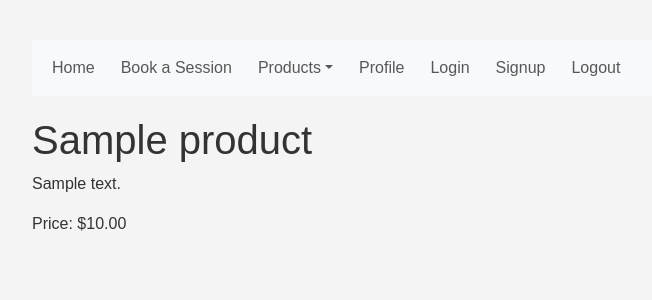
After one commit to bizboz1981/ferocious-fitness, a Django app: page /products/1/ in a window 1280 px wide. The commit adds this page. Shown: the top 300 px of the page, without its empty margins (8-660 px from the left). Run offline with Django 5.2, Linux system fonts and the light colour scheme; tables that the repository leaves empty hold one stand-in row (values such as "Sample post").

Commit message:
feat: add product list and detail templates and update navigation links

```diff
--- /dev/null
+++ b/ferociousfitness/products/templates/products/product_detail.html
@@ -0,0 +1,7 @@
+{% extends "users/base.html" %}
+{% block title %}{{ product.name }}{% endblock title %}
+{% block content %}
+<h1>{{ product.name }}</h1>
+<p>{{ product.description }}</p>
+<p>Price: ${{ product.price }}</p>
+{% endblock content %}
--- a/ferociousfitness/users/templates/users/base.html
+++ b/ferociousfitness/users/templates/users/base.html
@@ -46,11 +46,12 @@
                 <li class="nav-item"><a class="nav-link" href="{% url 'index' %}">Home</a></li>
                 <li class="nav-item"><a class="nav-link" href="{% url 'booking_page' %}">Book a Session</a></li>
                 <li class="nav-item dropdown">
-                    <a class="nav-link dropdown-toggle" href="#" id="productsDropdown" role="button" data-bs-toggle="dropdown" aria-expanded="false">Products</a>
+                    <a class="nav-link dropdown-toggle" href="{% url 'product_list' %}" id="productsDropdown" role="button" data-bs-toggle="dropdown" aria-expanded="false">Products</a>
                     <ul class="dropdown-menu" aria-labelledby="productsDropdown">
-                        <li><a class="dropdown-item" href="#">Supplements</a></li>
-                        <li><a class="dropdown-item" href="#">Equipment</a></li>
-                        <li><a class="dropdown-item" href="#">Clothing</a></li>
+                        <li><a class="dropdown-item" href="{% url 'product_list' %}">All Products</a></li>
+                        <li><a class="dropdown-item" href="{% url 'product_list' %}">Supplements</a></li>
+                        <li><a class="dropdown-item" href="{% url 'product_list' %}">Equipment</a></li>
+                        <li><a class="dropdown-item" href="{% url 'product_list' %}">Clothing</a></li>
                     </ul>
                 </li>
                 <li class="nav-item"><a class="nav-link" href="{% url 'profile' %}">Profile</a></li>
```
Also changed, not shown: ferociousfitness/products/templates/products/product_list.html (added, +10 -0 lines).
